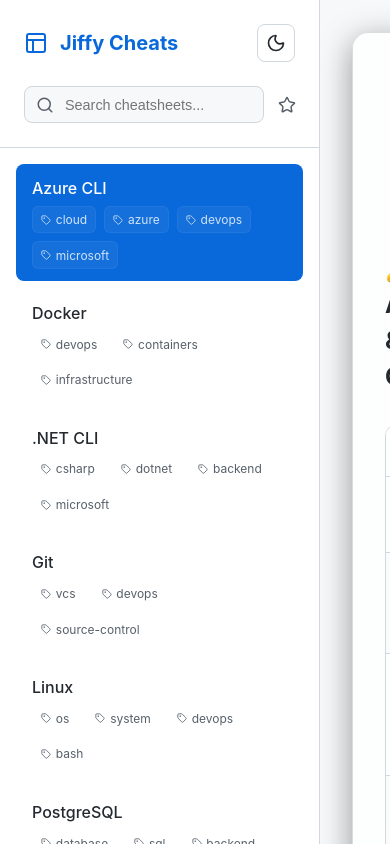
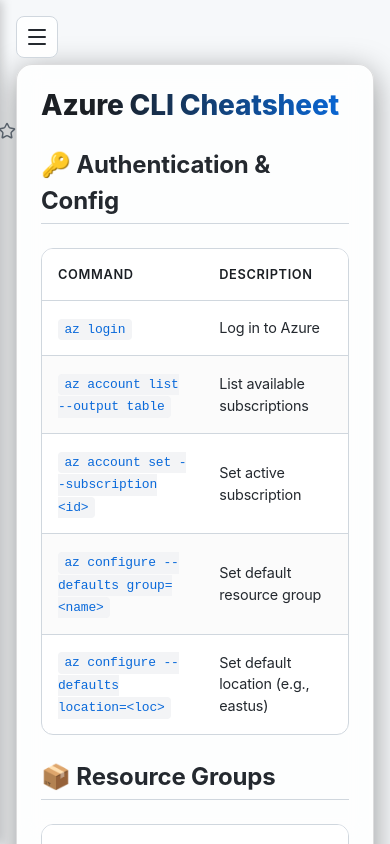
Before and after one commit to toanle88/Jiffy, a React (Vite) app: page / in a window 390 px wide. Built offline with nearby package versions, Linux system fonts and the light colour scheme.

Commit message:
feat: Implement core application layout with a responsive sidebar, theming, and dynamic content display.

```diff
--- a/src/App.tsx
+++ b/src/App.tsx
@@ -1,4 +1,5 @@
 import { useState, useMemo } from 'react'
+import { Menu } from 'lucide-react'
 import Sidebar from './components/Sidebar'
 import MarkdownViewer from './components/MarkdownViewer'
 import { useCheatsheets } from './hooks/useCheatsheets'
@@ -12,6 +13,7 @@
   const { favorites, toggleFavorite } = useFavorites()
   const [selectedId, setSelectedId] = useState<string | null>(null)
   const [showFavorites, setShowFavorites] = useState(false)
+  const [isSidebarOpen, setIsSidebarOpen] = useState(false)
 
   const filteredCheatsheets = useMemo(() => {
     if (showFavorites) {
@@ -40,6 +42,22 @@
 
   return (
     <>
+      <button
+        className="mobile-menu-btn"
+        onClick={() => setIsSidebarOpen(true)}
+        aria-label="Open menu"
+      >
+        <Menu size={24} />
+      </button>
+
+      {isSidebarOpen && (
+        <div
+          className="sidebar-overlay"
+          onClick={() => setIsSidebarOpen(false)}
+          aria-hidden="true"
+        />
+      )}
+
       <Sidebar
         cheatsheets={filteredCheatsheets}
         onSelect={setSelectedId}
@@ -52,6 +70,8 @@
         toggleFavorite={toggleFavorite}
         showFavorites={showFavorites}
         setShowFavorites={setShowFavorites}
+        isOpen={isSidebarOpen}
+        onClose={() => setIsSidebarOpen(false)}
       />
       <main>
         {selectedCheatsheet ? (
--- a/src/components/Sidebar.tsx
+++ b/src/components/Sidebar.tsx
@@ -1,4 +1,4 @@
-import { Search, Layout, Tag, Star } from 'lucide-react';
+import { Search, Layout, Tag, Star, X } from 'lucide-react';
 import type { Cheatsheet } from '../utils/cheatsheetLoader';
 import ThemeToggle from './ThemeToggle';
 
@@ -14,6 +14,8 @@
   toggleFavorite: (id: string) => void;
   showFavorites: boolean;
   setShowFavorites: (show: boolean) => void;
+  isOpen: boolean;
+  onClose: () => void;
 }
 
 const Sidebar = ({
@@ -27,25 +29,46 @@
   favorites,
   toggleFavorite,
   showFavorites,
-  setShowFavorites
+  setShowFavorites,
+  isOpen,
+  onClose
 }: SidebarProps) => {
 
   const handleKeyDown = (e: React.KeyboardEvent, id: string) => {
     if (e.key === 'Enter' || e.key === ' ') {
       e.preventDefault();
       onSelect(id);
+      if (window.innerWidth < 768) {
+        onClose();
+      }
     }
   };
 
+  const handleSelect = (id: string) => {
+    onSelect(id);
+    if (window.innerWidth < 768) {
+      onClose();
+    }
+  }
+
   return (
-    <aside className="sidebar" aria-label="Cheatsheet navigation">
+    <aside className={`sidebar ${isOpen ? 'open' : ''}`} aria-label="Cheatsheet navigation">
       <div className="sidebar-header">
         <div className="logo-container">
           <div className="logo">
             <Layout className="icon" />
             <span>Jiffy Cheats</span>
           </div>
-          <ThemeToggle theme={theme} toggleTheme={toggleTheme} />
+          <div className="header-actions">
+            <ThemeToggle theme={theme} toggleTheme={toggleTheme} />
+            <button
+              className="close-sidebar-btn"
+              onClick={onClose}
+              aria-label="Close sidebar"
+            >
+              <X size={20} />
+            </button>
+          </div>
         </div>
         <div className="search-container">
           <Search className="search-icon" size={18} aria-hidden="true" />
@@ -74,7 +97,7 @@
               role="option"
               aria-selected={selectedId === sheet.id}
               className={selectedId === sheet.id ? 'active' : ''}
-              onClick={() => onSelect(sheet.id)}
+              onClick={() => handleSelect(sheet.id)}
               onKeyDown={(e) => handleKeyDown(e, sheet.id)}
               tabIndex={0}
             >
--- a/src/index.css
+++ b/src/index.css
@@ -68,6 +68,23 @@
   flex-direction: column;
   height: 100%;
   flex-shrink: 0;
+  transition: transform 0.3s ease-in-out;
+  z-index: 100;
+}
+
+.header-actions {
+  display: flex;
+  align-items: center;
+  gap: 0.5rem;
+}
+
+.close-sidebar-btn {
+  display: none;
+  background: none;
+  border: none;
+  color: var(--text-muted);
+  cursor: pointer;
+  padding: 0.5rem;
 }
 
 .sidebar-header {
@@ -409,3 +426,74 @@
 .sidebar-header .logo {
   margin-bottom: 0;
 }
+
+/* Mobile Menu Button */
+.mobile-menu-btn {
+  display: none;
+  position: absolute;
+  top: 1rem;
+  left: 1rem;
+  z-index: 50;
+  background: var(--card-bg);
+  border: 1px solid var(--border-color);
+  color: var(--text-color);
+  padding: 0.5rem;
+  border-radius: 8px;
+  cursor: pointer;
+  backdrop-filter: blur(8px);
+}
+
+.sidebar-overlay {
+  display: none;
+  position: fixed;
+  inset: 0;
+  background-color: rgba(0, 0, 0, 0.5);
+  z-index: 90;
+  backdrop-filter: blur(2px);
+  animation: fadeIn 0.2s ease-out;
+}
+
+/* Responsive Design */
+@media (max-width: 768px) {
+  .sidebar {
+    position: fixed;
+    top: 0;
+    left: 0;
+    bottom: 0;
+    transform: translateX(-100%);
+    width: 280px;
+    box-shadow: 2px 0 10px rgba(0, 0, 0, 0.2);
+  }
+
+  .sidebar.open {
+    transform: translateX(0);
+  }
+
+  .mobile-menu-btn {
+    display: flex;
+    align-items: center;
+    justify-content: center;
+  }
+
+  .sidebar-overlay {
+    display: block;
+  }
+
+  .close-sidebar-btn {
+    display: block;
+  }
+
+  main {
+    padding: 4rem 1rem 1rem;
+    /* Extra top padding for menu button */
+  }
+
+  .content-container {
+    padding: 1.5rem;
+  }
+
+  .markdown-viewer h1 {
+    font-size: 1.75rem;
+    line-height: 1.2;
+  }
+}
```
